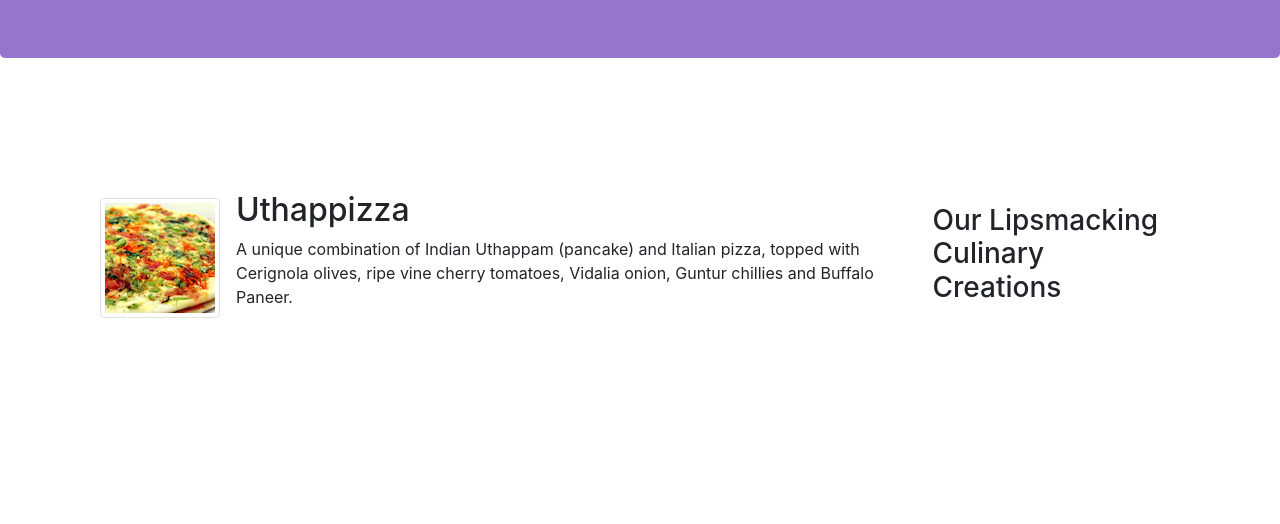
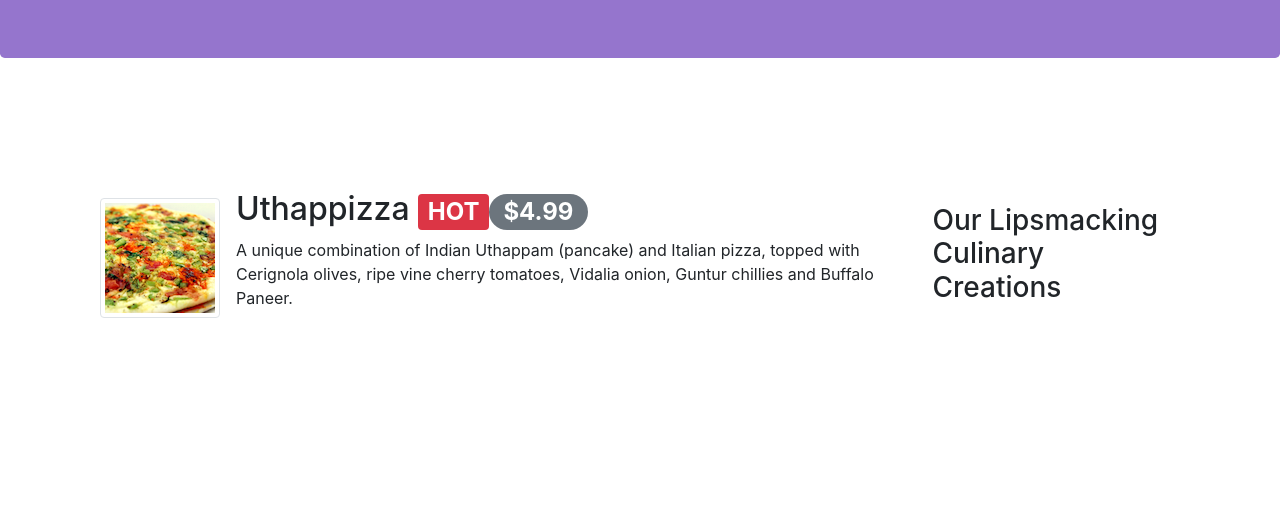
Before and after one commit to fidodo/coursera, a website: page index.html in a window 1280 px wide. Shown: the part 276-800 px from the top of the page. Drawn offline with nearby package versions, Linux system fonts and the light colour scheme.

Commit message:
alerting users

```diff
--- a/index.html
+++ b/index.html
@@ -56,7 +56,7 @@
                 <div class="media">
                     <img class ="d-flex mr-3 img-thumbnail align-self-center"  src="img/uthappizza.png" alt="uthappizza"/>
                     <div class="media-body">
-                        <h2 class="mt-0">Uthappizza</h2>
+                        <h2 class="mt-0">Uthappizza <span class="badge badge-danger">HOT</span><spa class="badge badge-pill badge-secondary">$4.99</span></h2>
                         <p>A unique combination of Indian Uthappam (pancake) and Italian pizza, topped with Cerignola olives, ripe vine cherry tomatoes, Vidalia onion, Guntur chillies and Buffalo Paneer.</p>
                     </div>
 
```
